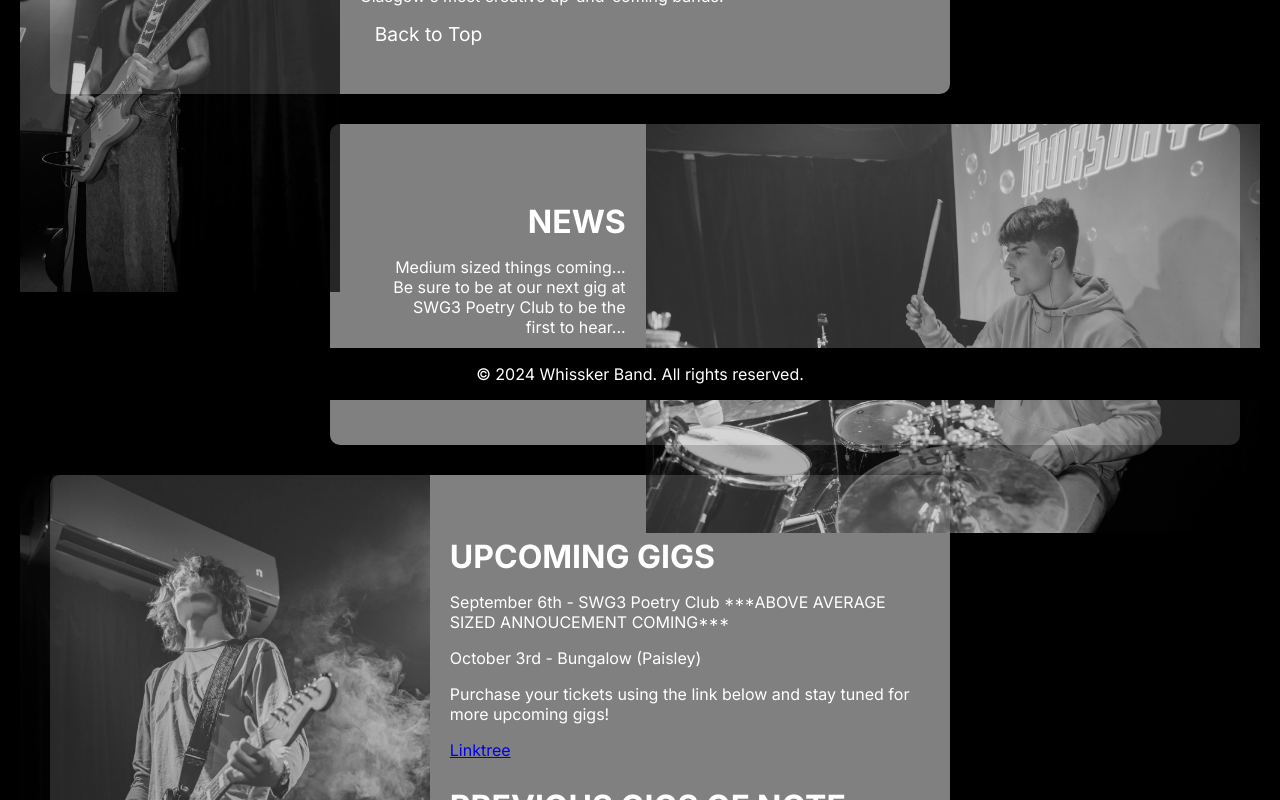
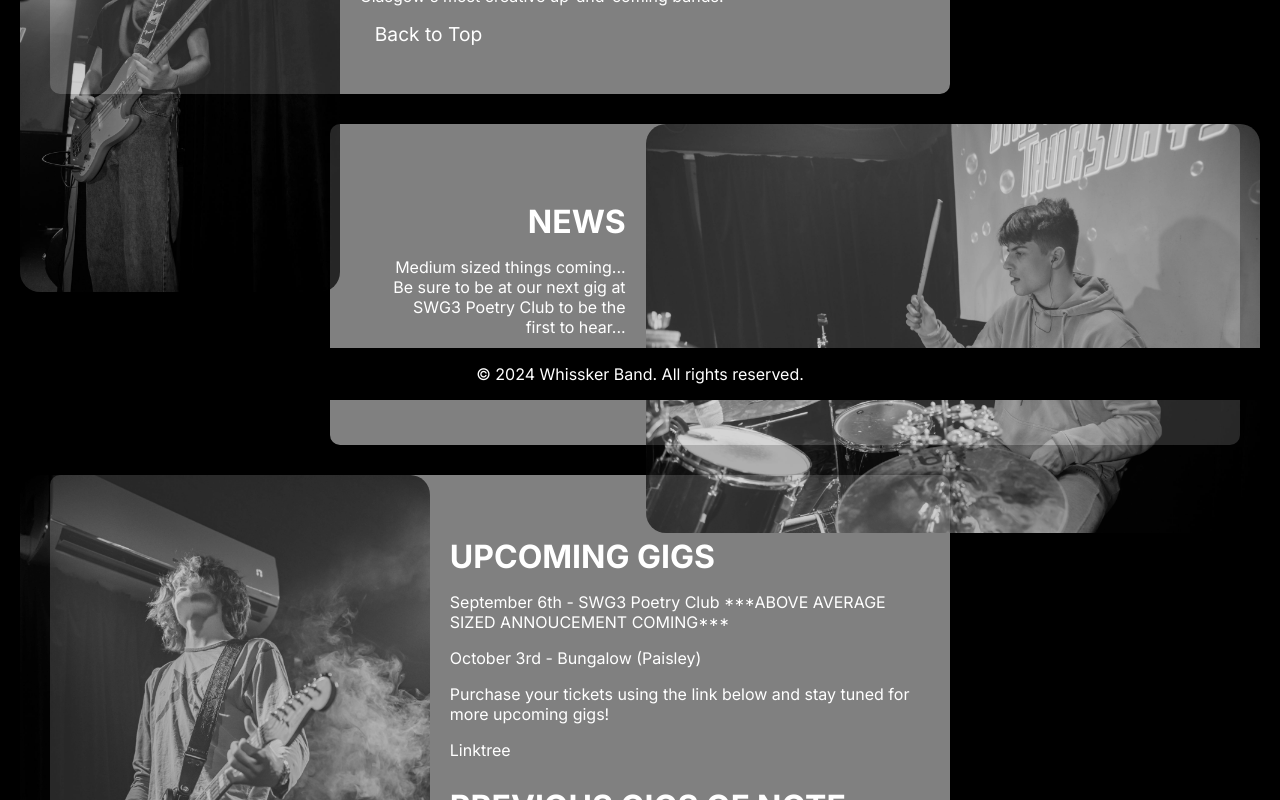
Before and after one commit to LanceGuy5/whissker-website, a Next.js app in the folder whissker-website/: page / in a window 1280 px wide. Shown: the part 400-1200 px from the top of the page. Built offline with nearby package versions, Linux system fonts and the light colour scheme.

Commit message:
Update globals.css
Made some minor layout changes

```diff
--- a/whissker-website/app/globals.css
+++ b/whissker-website/app/globals.css
@@ -107,6 +107,16 @@ main {
   /*background-color: black;*/
 }
 
+main a {
+  text-decoration: none;
+  color: white;
+}
+
+main a:hover {
+  text-decoration: underline;
+  color: white;
+}
+
 main .pictureL {
   opacity: 70%;
   text-align: left;
@@ -123,6 +133,10 @@ main .pictureR {
   margin-bottom: auto;
   margin-top: auto;
   margin-left: 20px;
+}
+
+main .curve {
+  border-radius: 20px;
 }
 
 main section {
```
